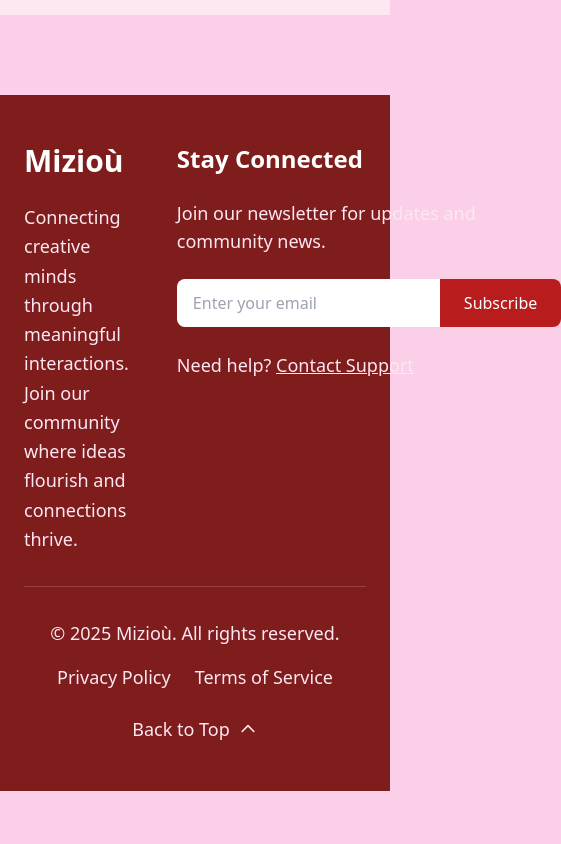
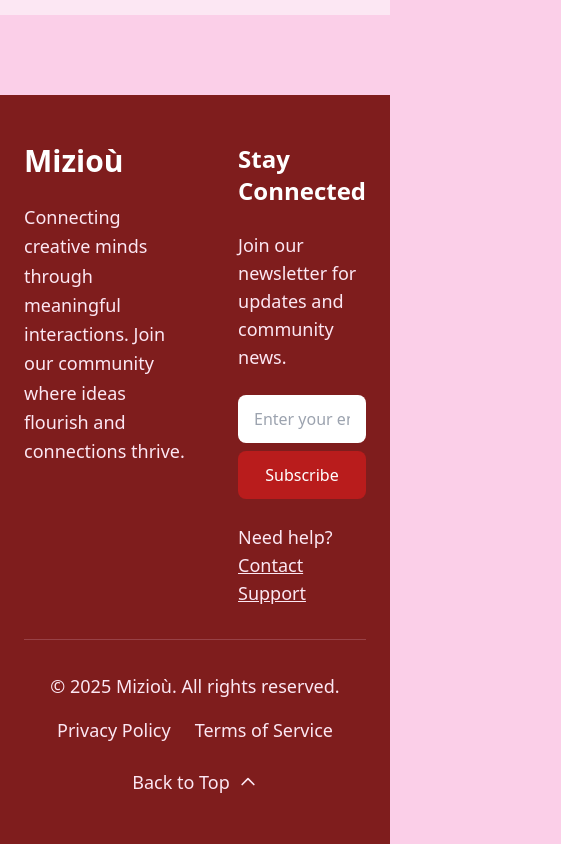
Before and after one commit to tin-kri/ca-css-frameworks, a website built with Vite: page src/index.html in a window 390 px wide. Shown: the part 1075-1919 px from the top of the page, 561 px wide, since content can reach past the window. Before the commit the page ends 1866 px from the top, so only its background shows below. Built offline with nearby package versions, Linux system fonts and the light colour scheme.

Commit message:
fixed mobile view on footer

```diff
--- a/src/index.html
+++ b/src/index.html
@@ -305,7 +305,7 @@
                 </div>
 
                 <!-- Contact & Newsletter  -->
-                <div class="w-96 space-y-6">
+                <div class="w-full md:w-96 space-y-6">
                     <h3 class="text-2xl font-bold text-white">
                         Stay Connected
                     </h3>
@@ -313,15 +313,15 @@
                         Join our newsletter for updates and community news.
                     </p>
                     <form class="space-y-4">
-                        <div class="flex">
+                        <div class="flex flex-col sm:flex-row gap-2">
                             <input
                                 type="email"
                                 placeholder="Enter your email"
-                                class="flex-1 rounded-l-lg px-4 py-3 text-gray-800 focus:outline-none focus:ring-2 focus:ring-red-900"
+                                class="w-full rounded-lg sm:rounded-l-lg sm:rounded-r-none px-4 py-3 text-gray-800 focus:outline-none focus:ring-2 focus:ring-red-900"
                             />
                             <button
                                 type="submit"
-                                class="rounded-r-lg bg-red-700 px-6 py-3 text-white transition-colors hover:bg-red-600"
+                                class="w-full sm:w-auto rounded-lg sm:rounded-l-none sm:rounded-r-lg bg-red-700 px-6 py-3 text-white transition-colors hover:bg-red-600"
                             >
                                 Subscribe
                             </button>
```
